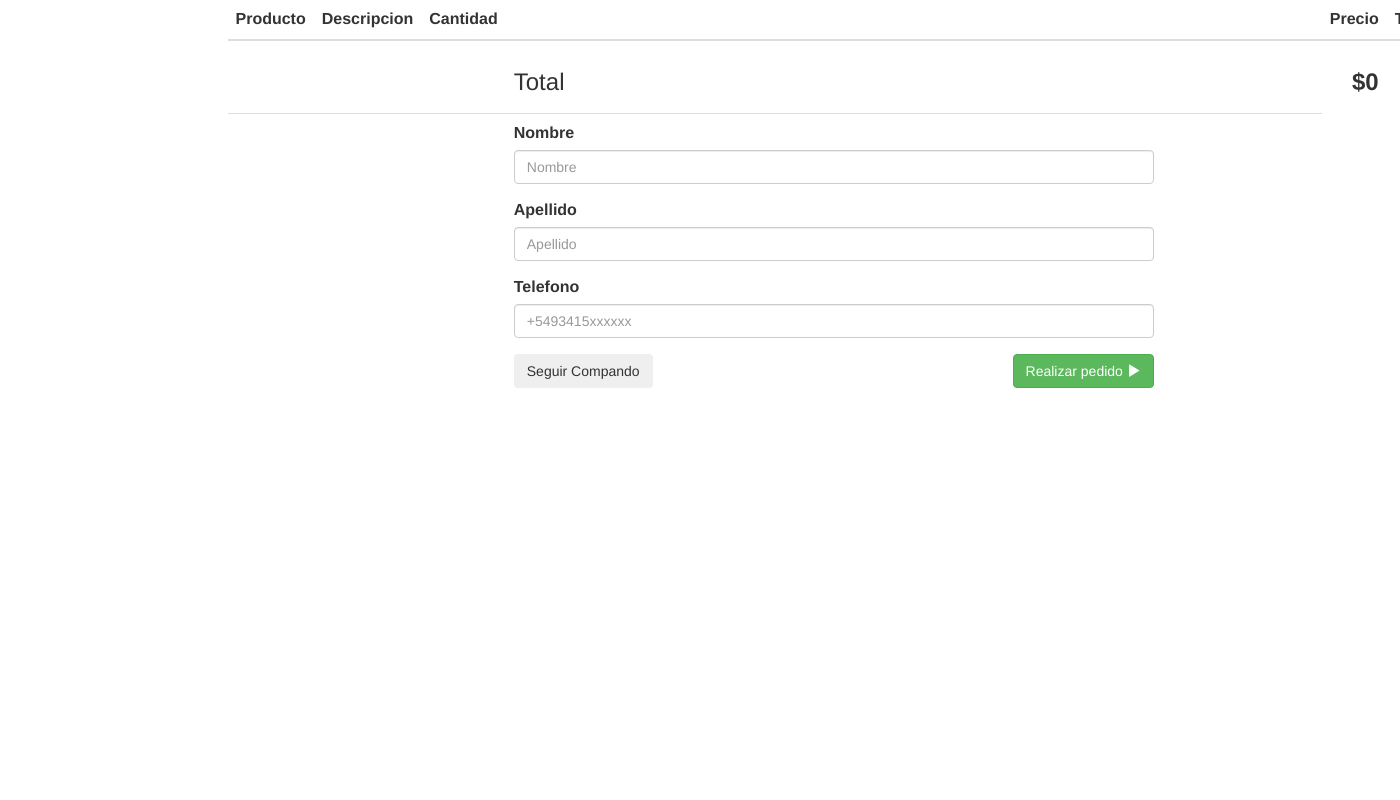
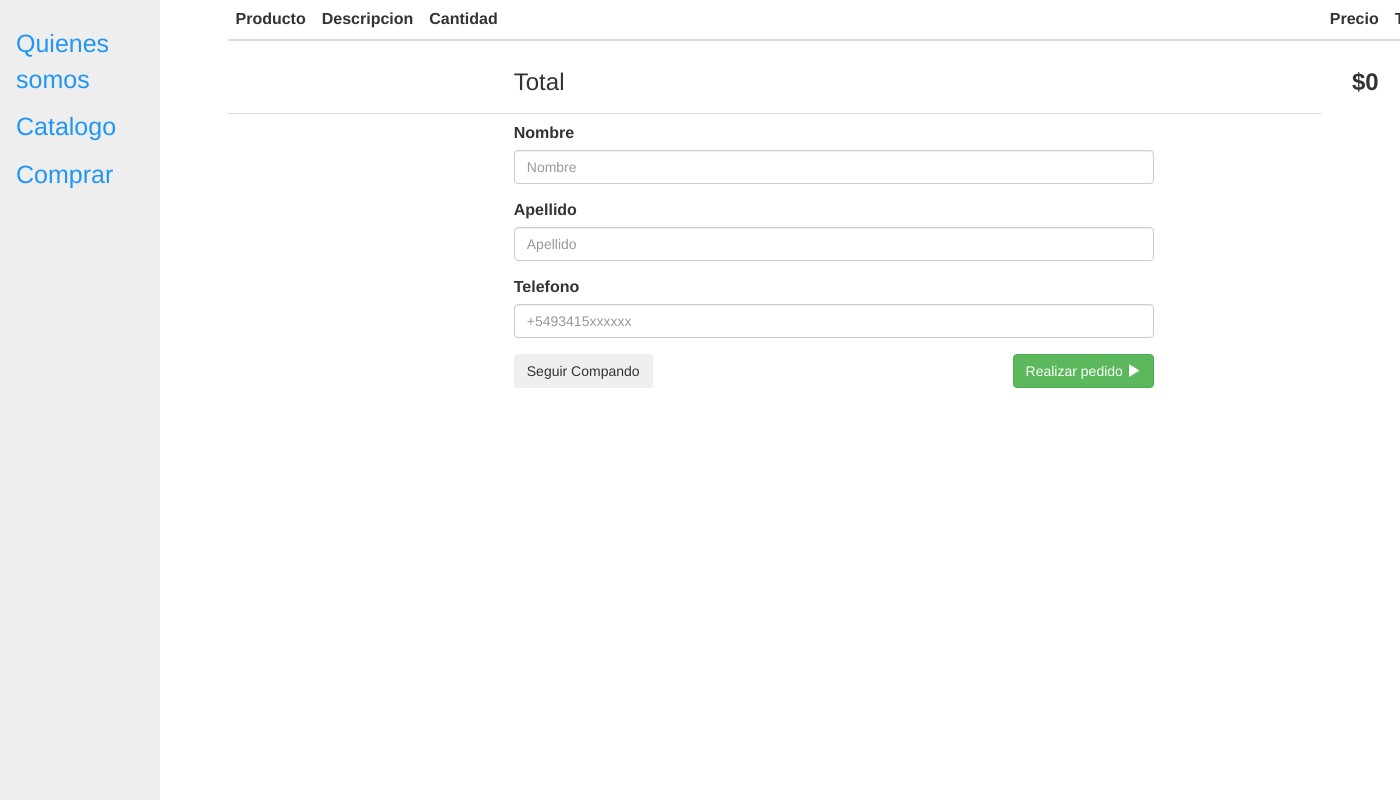
Before and after one commit to Minfante377/flask_ecommerce, a Flask app: template checkout/templates/checkout.html in a window 1400 px wide; the page is wider, and only the part inside the window is pictured. Run offline with Flask 2, Linux system fonts and the light colour scheme; the template is opened without the code that fills it, so the values that code supplies are empty; parts of the project's set-up code (start-up, migrations or seed data) failed here and were passed over; some libraries are stand-ins or nearby versions.

Commit message:
Add nav bar

```diff
--- a/checkout/templates/checkout.html
+++ b/checkout/templates/checkout.html
@@ -1,3 +1,4 @@
+{% include "layout.html" %}
 <!------ Include the above in your HEAD tag ---------->
 <head>
 	<script src="http://ajax.googleapis.com/ajax/libs/jquery/1.9.1/jquery.min.js" type="text/javascript"></script>
--- a/products/templates/list.html
+++ b/products/templates/list.html
@@ -1,3 +1,4 @@
+{% include "layout.html" %}
 <html>
 	<head>
 		<link href="//maxcdn.bootstrapcdn.com/bootstrap/4.1.1/css/bootstrap.min.css" rel="stylesheet" id="bootstrap-css">
--- /dev/null
+++ b/templates/layout.html
@@ -0,0 +1,55 @@
+<html>
+	<head>
+		{% block head %}
+		<style>
+.sidenav {
+	height: 100%; /* Full-height: remove this if you want "auto" height */
+	width: 160px; /* Set the width of the sidebar */
+	position: fixed; /* Fixed Sidebar (stay in place on scroll) */
+	z-index: 1; /* Stay on top */
+	top: 0; /* Stay at the top */
+	left: 0;
+	background-color: #eee;
+	overflow-x: hidden; /* Disable horizontal scroll */
+	padding-top: 20px;
+}
+
+/* The navigation menu links */
+.sidenav a {
+	padding: 6px 8px 6px 16px;
+	text-decoration: none;
+	font-size: 25px;
+	color: #2196F3;
+	display: block;
+}
+
+/* When you mouse over the navigation links, change their color */
+.sidenav a:hover {
+	color: #f1f1f1;
+}
+
+/* Style page content */
+.main {
+	margin-left: 160px; /* Same as the width of the sidebar */
+	padding: 0px 10px;
+}
+
+	  /* On smaller screens, where height is less than 450px, change the style of the sidebar (less padding and a smaller font size) */
+	  @media screen and (max-height: 450px) {
+		  .sidenav {padding-top: 15px;}
+		  .sidenav a {font-size: 18px;}
+	  }
+		</style>
+	{% endblock %}
+	</head>
+	<body>
+		{% block body %}
+	<!-- Side navigation -->
+	<div class="sidenav">
+		<a href="/">Quienes somos</a>
+		<a href="/products">Catalogo</a>
+		<a href="/checkout">Comprar</a>
+	</div>
+	{% endblock %}
+	</body>
+</html>
```
